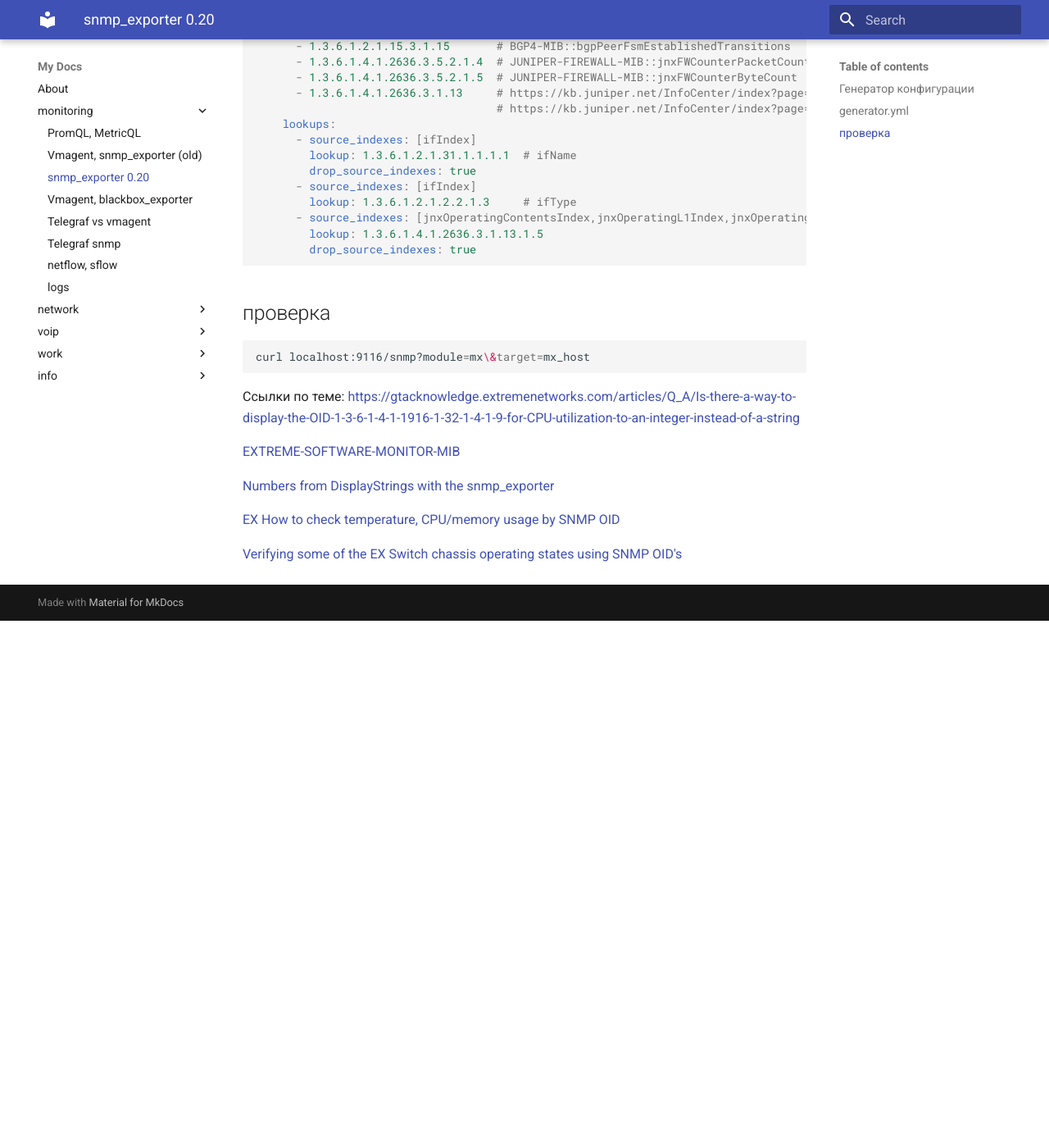
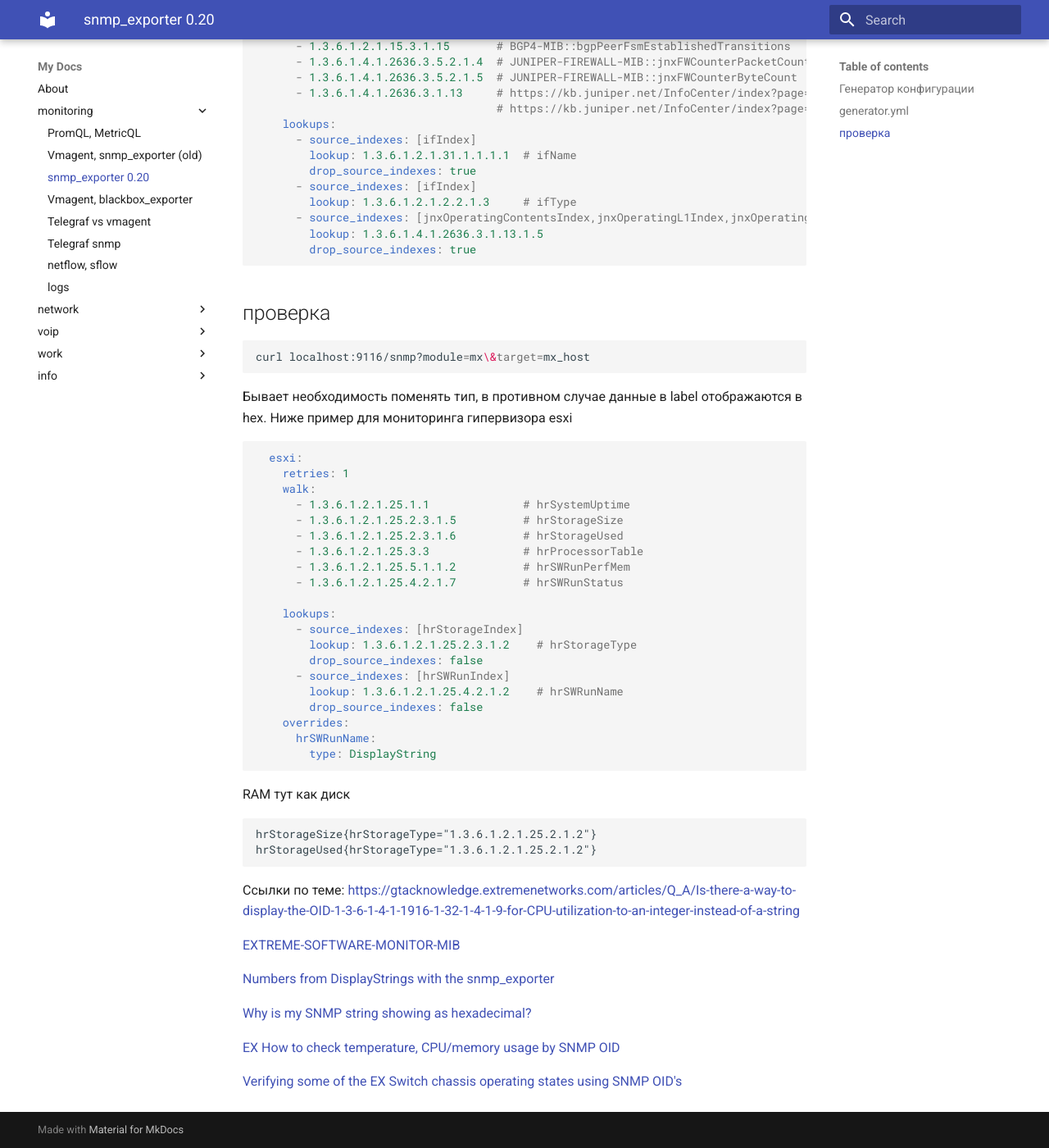
Before and after one commit to v98765/v98765.github.io, an MkDocs documentation site: the page built from docs/monitoring/snmp_exporter_20.md, in a window 1280 px wide and 1400 px high, scrolled down 5325 px. Shown: the whole window at 82% size. Built offline with MkDocs 1.6.1 and Material for MkDocs 9.7.7, drawn with Linux system fonts in a browser that asks for light colours; before the commit the page ends 6082 px from its top, so only the background shows below that.

Commit message:
esxi example

````diff
--- a/docs/monitoring/snmp_exporter_20.md
+++ b/docs/monitoring/snmp_exporter_20.md
@@ -255,6 +255,35 @@
 curl localhost:9116/snmp?module=mx\&target=mx_host
 ```
 
+Бывает необходимость поменять тип, в противном случае данные в label отображаются в hex. Ниже пример для мониторинга гипервизора esxi
+```yaml
+  esxi:
+    retries: 1
+    walk:
+      - 1.3.6.1.2.1.25.1.1              # hrSystemUptime
+      - 1.3.6.1.2.1.25.2.3.1.5          # hrStorageSize
+      - 1.3.6.1.2.1.25.2.3.1.6          # hrStorageUsed
+      - 1.3.6.1.2.1.25.3.3              # hrProcessorTable
+      - 1.3.6.1.2.1.25.5.1.1.2          # hrSWRunPerfMem
+      - 1.3.6.1.2.1.25.4.2.1.7          # hrSWRunStatus
+
+    lookups:
+      - source_indexes: [hrStorageIndex]
+        lookup: 1.3.6.1.2.1.25.2.3.1.2    # hrStorageType
+        drop_source_indexes: false
+      - source_indexes: [hrSWRunIndex]
+        lookup: 1.3.6.1.2.1.25.4.2.1.2    # hrSWRunName
+        drop_source_indexes: false
+    overrides:
+      hrSWRunName:
+        type: DisplayString
+```
+RAM тут как диск
+```text
+hrStorageSize{hrStorageType="1.3.6.1.2.1.25.2.1.2"}
+hrStorageUsed{hrStorageType="1.3.6.1.2.1.25.2.1.2"}
+```
+
 Ссылки по теме:
 [https://gtacknowledge.extremenetworks.com/articles/Q_A/Is-there-a-way-to-display-the-OID-1-3-6-1-4-1-1916-1-32-1-4-1-9-for-CPU-utilization-to-an-integer-instead-of-a-string](https://gtacknowledge.extremenetworks.com/articles/Q_A/Is-there-a-way-to-display-the-OID-1-3-6-1-4-1-1916-1-32-1-4-1-9-for-CPU-utilization-to-an-integer-instead-of-a-string)
 
@@ -262,6 +291,8 @@
 
 [Numbers from DisplayStrings with the snmp_exporter](https://www.robustperception.io/numbers-from-displaystrings-with-the-snmp_exporter)
 
+[Why is my SNMP string showing as hexadecimal?](https://www.robustperception.io/why-is-my-snmp-string-showing-as-hexadecimal)
+
 [EX How to check temperature, CPU/memory usage by SNMP OID](https://kb.juniper.net/InfoCenter/index?page=content&id=KB17526)
 
 [Verifying some of the EX Switch chassis operating states using SNMP OID's](https://kb.juniper.net/InfoCenter/index?page=content&id=KB15467)
````
